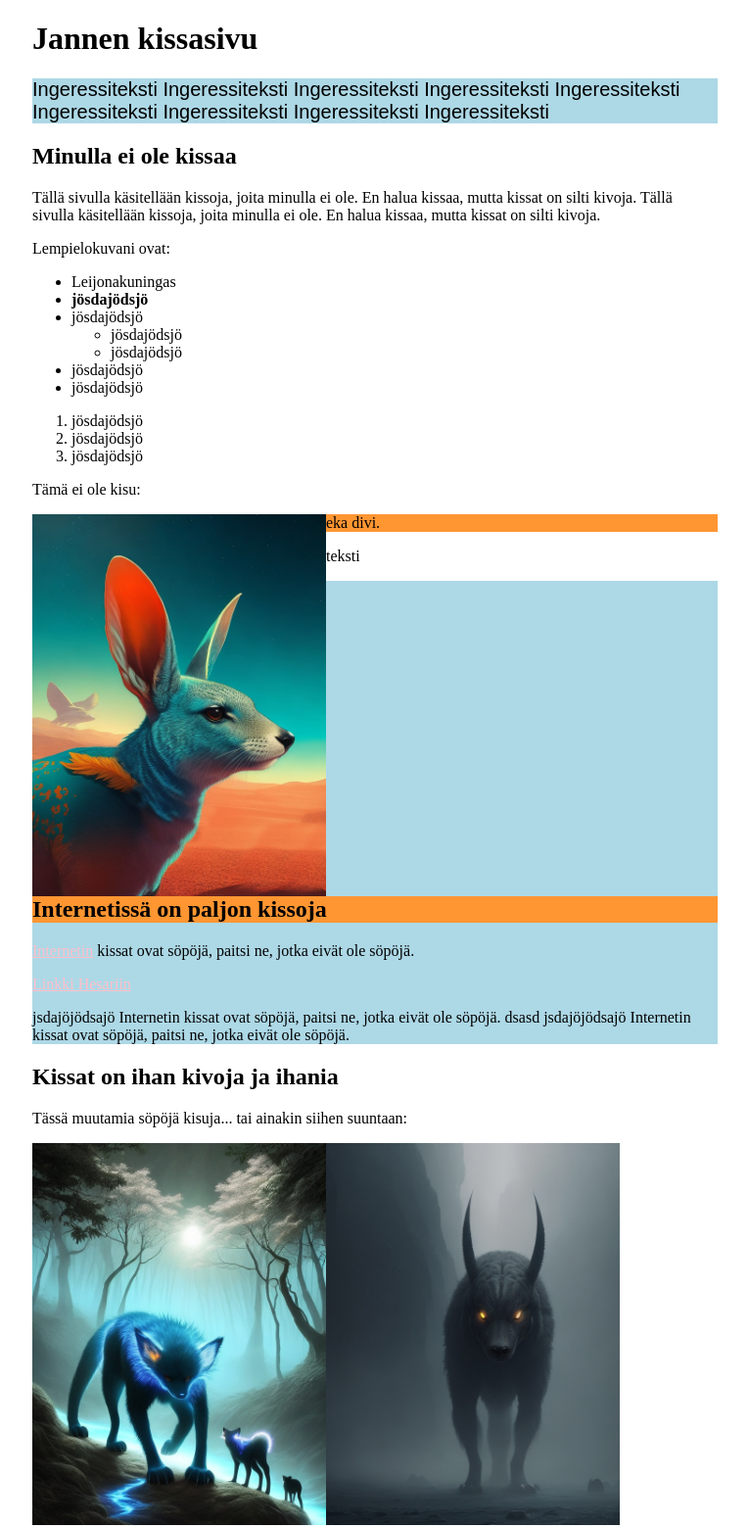
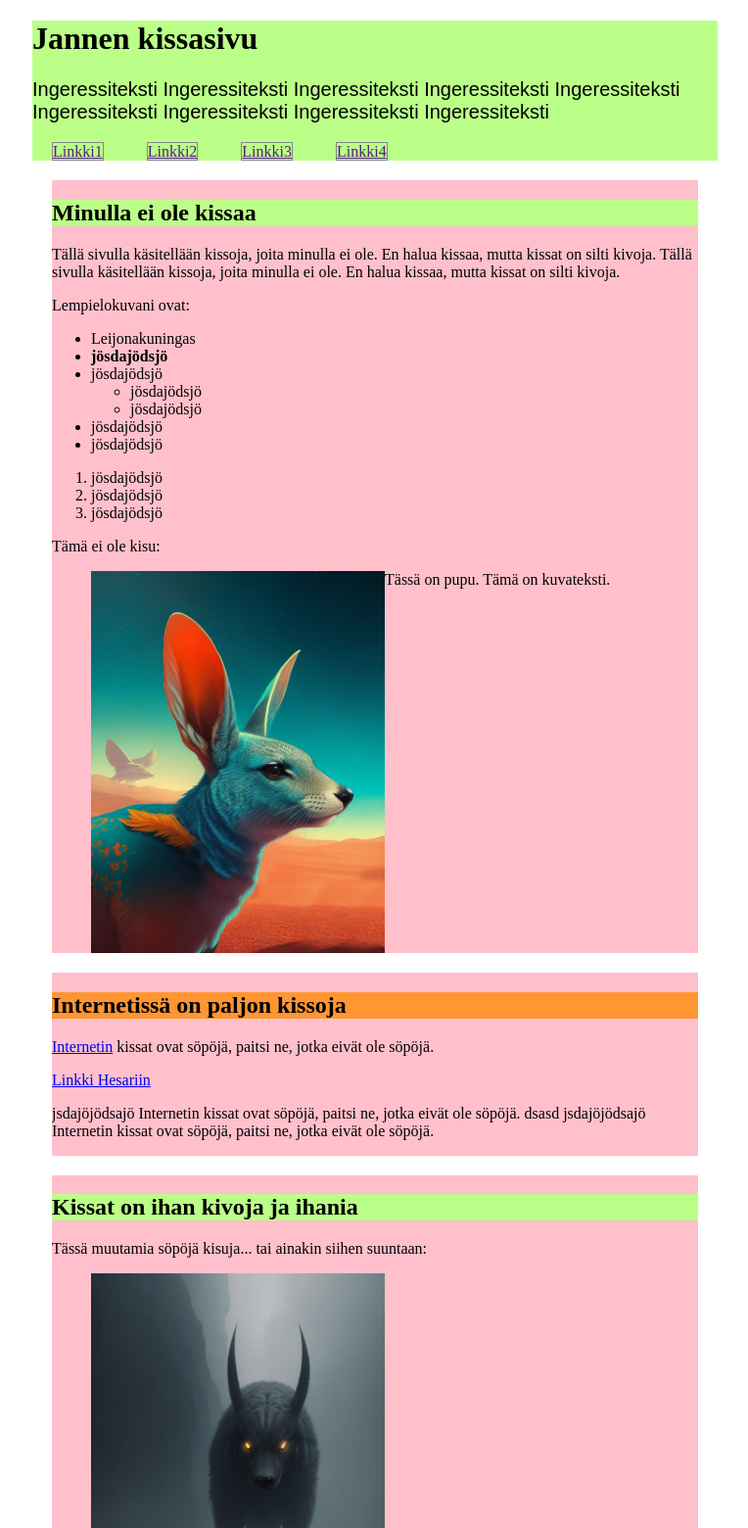
Before and after one commit to janneval/janneval.github.io, a plain HTML site: page index.html in a window 1280 px wide. Shown: the top 1560 px of the page at 98% size, without its empty margins (257-1021 px from the left). Drawn offline with Linux system fonts and the light colour scheme.

Commit message:
Pieniä lisäyksiä sisältöön

```diff
--- a/index.html
+++ b/index.html
@@ -7,16 +7,26 @@
 	<link rel="stylesheet" href="style.css">
 </head>
 <body>
+	<header>
 		<h1>Jannen kissasivu</h1>
-
 		<div id="ingeressi">
 			<p>Ingeressiteksti Ingeressiteksti Ingeressiteksti Ingeressiteksti Ingeressiteksti Ingeressiteksti Ingeressiteksti Ingeressiteksti Ingeressiteksti
 			</p>
+		</div>
+		<nav>
+			<a href="">Linkki1</a>
+			<a href="">Linkki2</a>
+			<a href="">Linkki3</a>
+			<a href="">Linkki4</a>
+		</nav>
+	</header>
 
-	</div>
 
+	<main>
+		<section>
+			<header>
 				<h2>Minulla ei ole kissaa</h2>
-
+			</header>
 			<p>Tällä sivulla käsitellään kissoja,
 			joita minulla ei ole. En halua kissaa,
 			mutta kissat on silti kivoja. Tällä sivulla käsitellään kissoja,
@@ -45,15 +55,16 @@
 
 			<p>Tämä ei ole kisu:</p>
 
+			<figure>
 				<img src="pupu.jpg">
-	<div class="hienompi">
-		eka divi.
-	</div>
-	<p> teksti</p>
-	<div>
+				<figcaption>Tässä on pupu. Tämä on kuvateksti.</figcaption>
+			</figure>
 
+		</section>
+		<section>
+			<header>
 				<h2 class="hienompi">Internetissä on paljon kissoja</h2>
-
+			</header>
 			<p>	<a href="https://fi.wikipedia.org/wiki/Internet">Internetin</a>
 			kissat ovat söpöjä, paitsi ne,
 			jotka eivät ole söpöjä.</p>
@@ -64,12 +75,30 @@
 			jotka eivät ole söpöjä. dsasd jsdajöjödsajö Internetin kissat ovat söpöjä, paitsi ne,
 			jotka eivät ole söpöjä.</p>
 
-	</div>
+		</section>
+		<section>
+			<header>
+				<h2>Kissat on ihan kivoja ja ihania</h2>
+			</header>
+			<p>Tässä muutamia söpöjä kisuja... tai ainakin siihen suuntaan:</p>
 
-	<h2>Kissat on ihan kivoja ja ihania</h2>
-	<p>Tässä muutamia söpöjä kisuja... tai ainakin siihen suuntaan:</p>
-	<a href="https://hs.fi"><img src="kisu2.jpg"></a>
+
+			<figure>
 				<img src="kisu.jpg">
+			</figure>
+			<figure>
+				<img src="kisu2.jpg">
+			</figure>
+
+		</section>
+
+	</main>
+	<aside>
+		<p>Tämä on aside-elementti. Tähän voisi tulla vaikka aiheeseen liittyviä linkkejä, sivupalkki yms...</p>
+	</aside>
+	<footer>
+		<p>Tämä on alatunniste</p>
+	</footer>
 
 </body>
 </html>
--- a/style.css
+++ b/style.css
@@ -7,10 +7,14 @@ h2 {clear:both;}
 
 body {max-width: 700px; margin: auto; }
 
-div { background-color: lightblue; }
-
 .hienompi {background-color: rgb(255,150,50);}
 
 #ingeressi {font-family: arial; font-size: 20px;}
 
-a {color:pink;}
+nav a {margin: 20px; border: 1px solid #888;}
+
+section { background: pink; margin: 20px; overflow:auto; }
+
+header {background:#bf8;}
+
+aside {background: red; margin:20px;}
```
Lines whose indentation alone changed are shown as unchanged.
